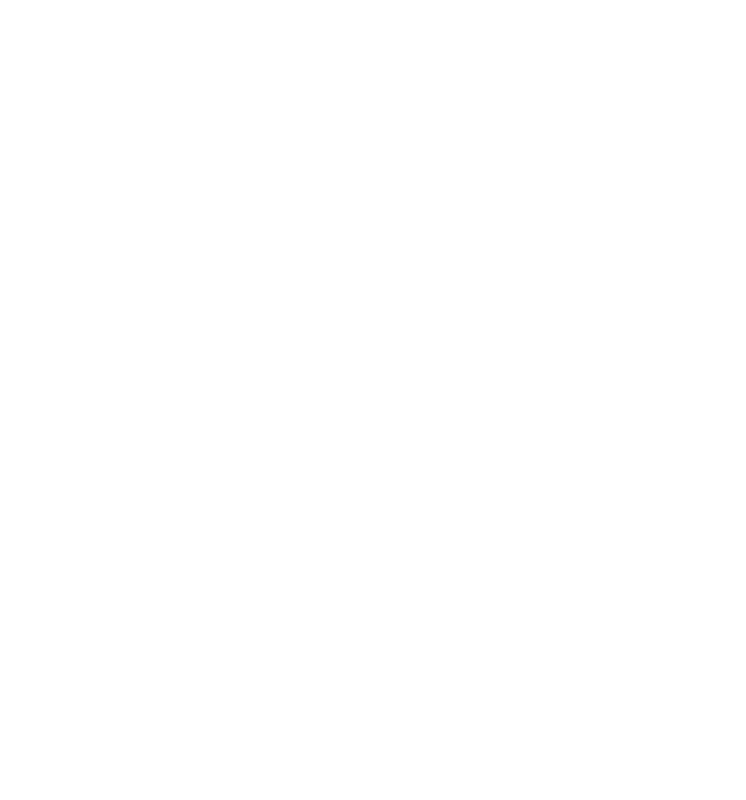
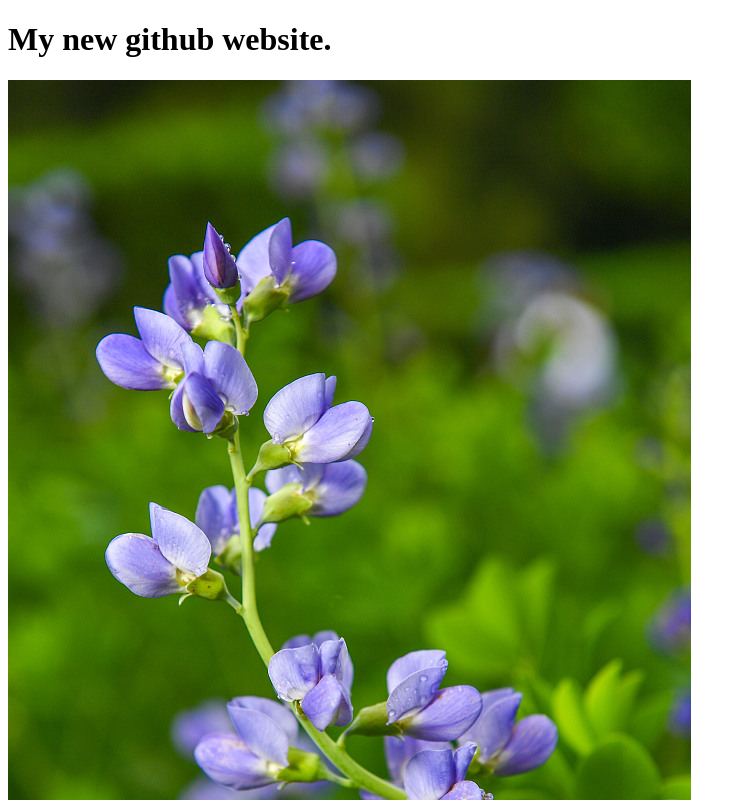
Before and after one commit to fatematuzjohora/my-first-repos, a plain HTML site: page index.html in a window 1280 px wide. Shown: the top 800 px of the page, without its empty margins (0-746 px from the left). Drawn offline with Linux system fonts and the light colour scheme.

Commit message:
added image

```diff
--- a/index.html
+++ b/index.html
@@ -7,6 +7,8 @@
     <title>my first github repos</title>
 </head>
 <body>
+    <h1>My new github website.</h1>
+    <img src="flower.jpeg" alt="">
 
 </body>
 </html>
```
Also changed, not shown: P3040029.jpeg (added), flower.jpeg (added), images (2).jpg (added), images (6).jpg (added), images.jpg (added), wp5356038.jpg (added).
